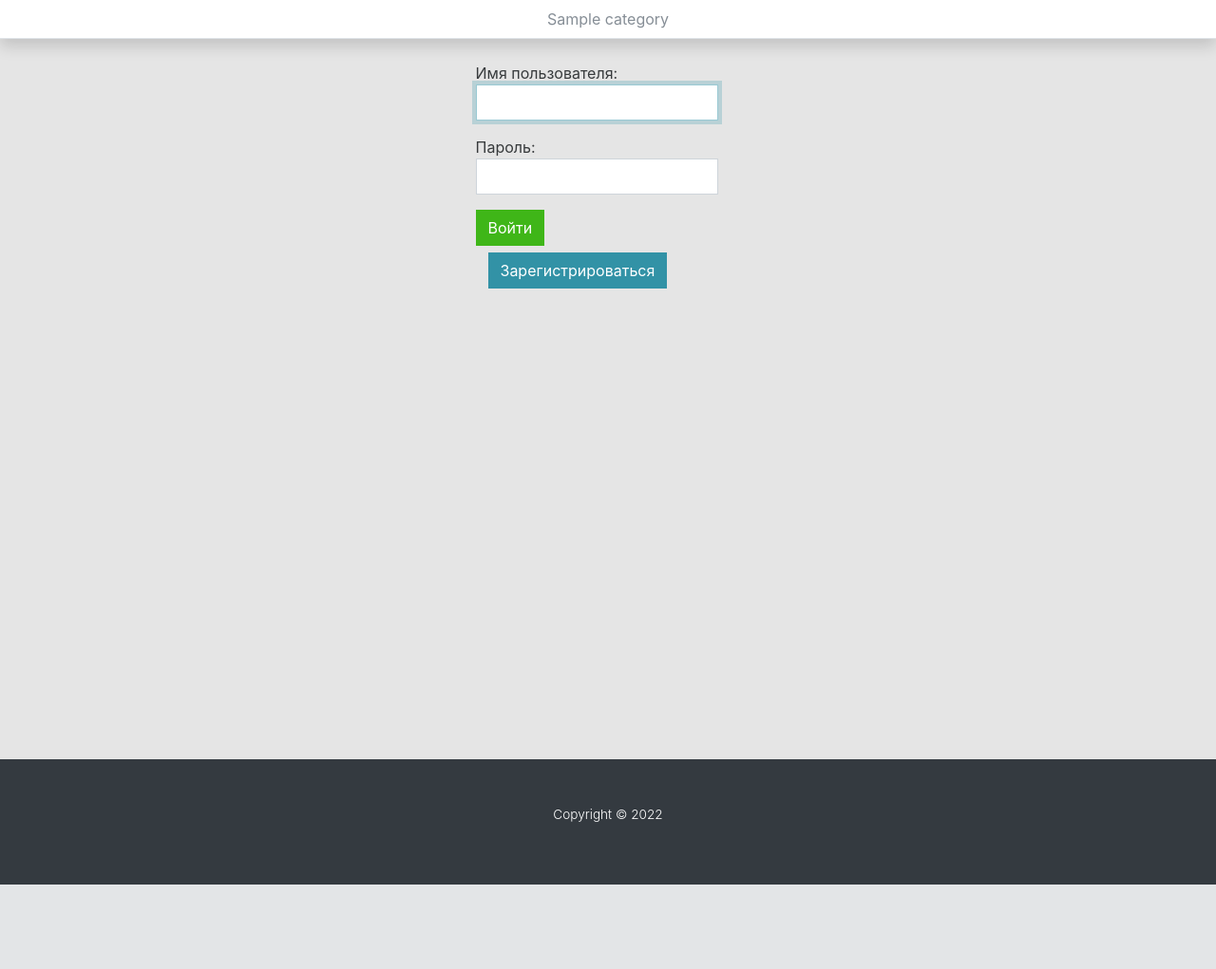
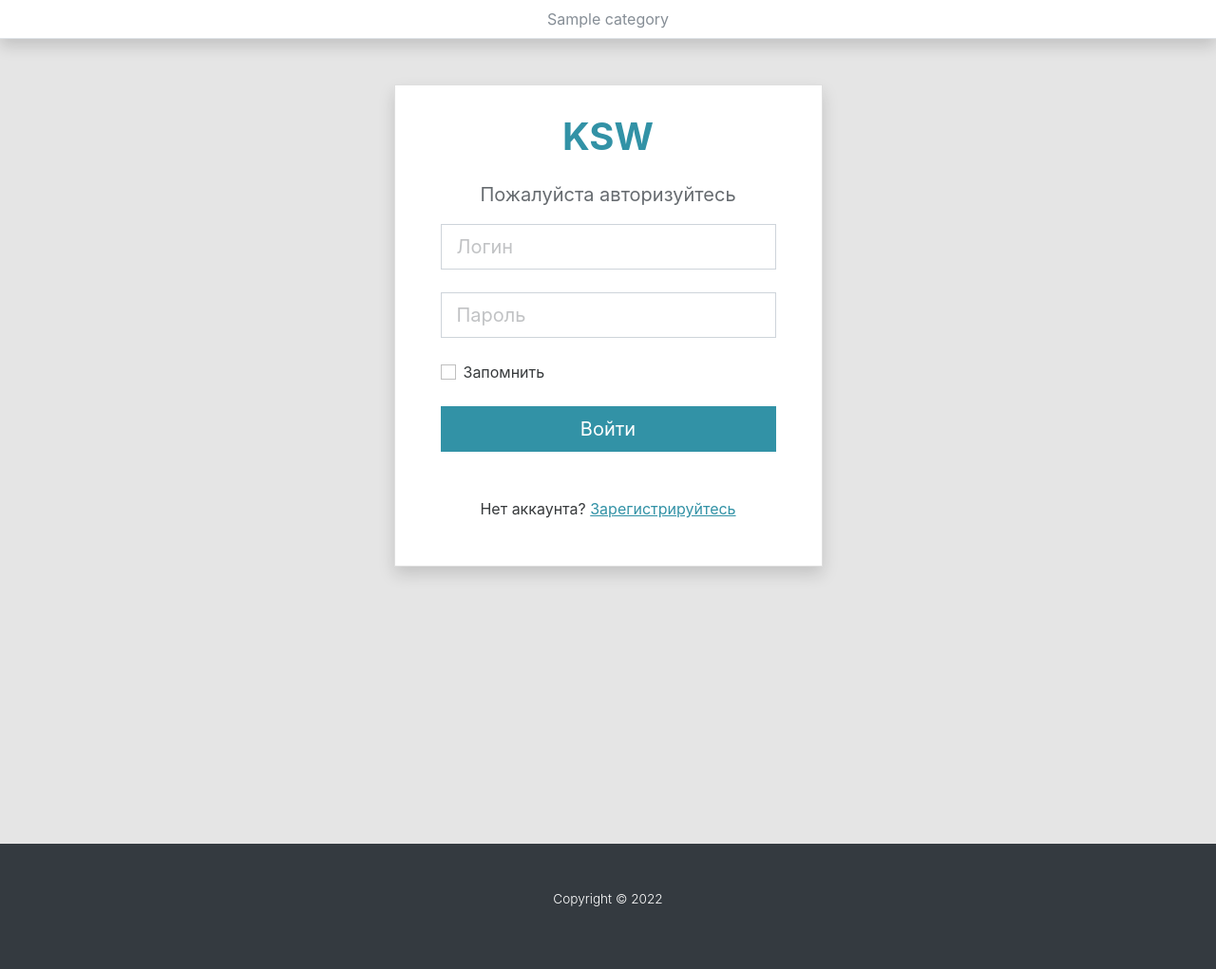
Before and after one commit to sa84-tech/knowledge_sharing_website, a Django app: page /auth/login/ in a window 1280 px wide. Shown: the part 76-1097 px from the top of the page at 95% size. Before the commit the page ends 1008 px from the top, so only its background shows below. Run offline with Django 3.2, Linux system fonts and the light colour scheme; tables that the repository leaves empty hold one stand-in row (values such as "Sample post"); some libraries are stand-ins or nearby versions.

Commit message:
login and register forms updated

```diff
--- a/ksw/authapp/forms.py
+++ b/ksw/authapp/forms.py
@@ -22,16 +22,17 @@ class WriterUserRegisterForm(UserCreationForm):
         fields = ('username', 'first_name', 'password1', 'password2', 'email', 'age', 'avatar')
 
     def __init__(self, *args, **kwargs):
-        super(WriterUserRegisterForm, self).__init__(*args,**kwargs)
+        super(WriterUserRegisterForm, self).__init__(*args, **kwargs)
         for field_name, field in self.fields.items():
-            field.widget.attrs['class'] = 'form-control'
+            field.widget.attrs['class'] = 'form-control form-control-lg'
+            field.widget.attrs['placeholder'] = field.label
+            field.widget.attrs['id'] = f'reg_{field_name}'
 
     def clean_age(self):
         data = self.cleaned_data['age']
         if data < 0:
             raise forms.ValidationError("Возраст указан не верно")
         return data
-
 
     def save(self, *args, **kwargs):
         user = super(WriterUserRegisterForm, self).save()
@@ -41,6 +42,7 @@ class WriterUserRegisterForm(UserCreationForm):
         user.save()
         return user
 
+
 class WriterUserEditForm(UserChangeForm):
     class Meta:
         model = WriterUser
@@ -49,7 +51,7 @@ class WriterUserEditForm(UserChangeForm):
     def __init__(self, *args, **kwargs):
         super(WriterUserEditForm, self).__init__(*args, **kwargs)
         for field_name, field in self.fields.items():
-            field.widget.attrs['class'] = 'form-control'
+            field.widget.attrs['class'] = 'form-control form-control-lg'
 
     def clean_age(self):
         data = self.cleaned_data['age']
@@ -67,4 +69,4 @@ class WriterUserProfileForm(forms.ModelForm):
     def __init__(self, *args, **kwargs):
         super(WriterUserProfileForm, self).__init__(*args, **kwargs)
         for field_name, field in self.fields.items():
-            field.widget.attrs['class'] = 'form-control'
+            field.widget.attrs['class'] = 'form-control form-control-lg'
--- a/ksw/authapp/templates/authapp/login.html
+++ b/ksw/authapp/templates/authapp/login.html
@@ -2,27 +2,74 @@
 {% load static %}
 {% block content %}
 
-  <div class="container">
-    <div class="row pt-4">
-        <div class="row">
-            <div class="mx-auto col-3">
-                <form class="form-horizontal" action="{% url 'auth:login' %}" method="post" >
+<style type="text/css">
+.card .form-control::placeholder { /* Chrome, Firefox, Opera, Safari 10.1+ */
+    color: #343a40;
+    opacity: 0.3; /* Firefox */
+}
+
+.card .form-control:-ms-input-placeholder { /* Internet Explorer 10-11 */
+    color: #343a40;
+    opacity: 0.35;
+}
+
+.card .form-control::-ms-input-placeholder { /* Microsoft Edge */
+    color: #343a40;
+    opacity: 0.35;
+}
+</style>
+
+<main class="vh-100">
+  <div class="container py-5 h-100">
+    <div class="row d-flex justify-content-center h-100">
+      <div class="col-12 col-md-8 col-lg-6 col-xl-5">
+        <div class="card shadow">
+          <div class="card-body p-5 pt-4 text-center">
+
+
+            <form action="{% url 'auth:login' %}" method="post">
+                <div class="text-center mb-3 text-primary fs-1 fw-bold">
+                KSW
+              </div>
+                {% if login_form.non_field_errors %}
+                    <p class="text-danger text-small opacity-75 text-decoration-none">
+                        {{ login_form.non_field_errors.as_text }}
+                    </p>
+                {% else %}
+                    <p class="mb-3 text-secondary fs-5 opacity-75">Пожалуйста авторизуйтесь</p>
+                {% endif %}
                 {% csrf_token %}
                 {% if next %}
                     <input type="hidden" name="next" value="{{ next }}">
                 {% endif %}
 
-                    {{ login_form.as_p }}
-                    <button type="submit" class="btn btn-success">Войти</button>
-                    <button type=submit" class="btn btn-round">
-                    <a href="{% url 'auth:register' %}" class="btn btn-primary">Зарегистрироваться</a>
-                    </button>
+
+                <div class="form-outline mb-4 text-secondary">
+                  <input type="text" name="username" class="form-control form-control-lg" placeholder="Логин" />
+                </div>
+
+                <div class="form-outline mb-4">
+                  <input type="password" name="password" placeholder="Пароль" class="form-control form-control-lg text-secondary" />
+                </div>
+
+                <div class="mb-4 form-check text-start">
+                  <input type="checkbox" class="form-check-input" id="remember_chk">
+                  <label class="form-check-label" for="remember_chk">Запомнить</label>
+                </div>
+
+                <input type="submit" class="btn btn-primary btn-lg w-100" value="Войти" />
+                <div class="mt-5">
+                  <p class="mb-0">Нет аккаунта?
+                      <a href="{% url 'auth:register' %}" class="text-primary-50"> Зарегистрируйтесь</a>
+                  </p>
+                </div>
             </form>
+
           </div>
         </div>
-
       </div>
-
     </div>
+  </div>
+</main>
 
 {% endblock %}
--- a/ksw/mainapp/views.py
+++ b/ksw/mainapp/views.py
@@ -9,7 +9,7 @@ from django.core.paginator import Paginator, PageNotAnInteger, EmptyPage
 from .forms import CommentForm, LikeForm
 from .models import Post, Comment, Like
 from .services.helpers import get_cti_404
-from authapp.models import WriterUserProfile
+from authapp.models import WriterUser, WriterUserProfile
 
 
 POSTS_PER_PAGE = 5
@@ -29,6 +29,7 @@ def index_page(request, category_id=0):
         'title': 'Главная страница',
         'posts': posts,
         'page_obj': page_obj,
+        'most_rated_users': WriterUserProfile.get_most_rated(4)
     }
 
     return render(request, "mainapp/index.html", context)
```
Also changed, not shown: ksw/authapp/models.py (+8 -0 lines), ksw/authapp/templates/authapp/register.html (+98 -11 lines), ksw/mainapp/templates/mainapp/includes/inc_sidebar.html (+17 -30 lines). Lines whose indentation alone changed are shown as unchanged.
